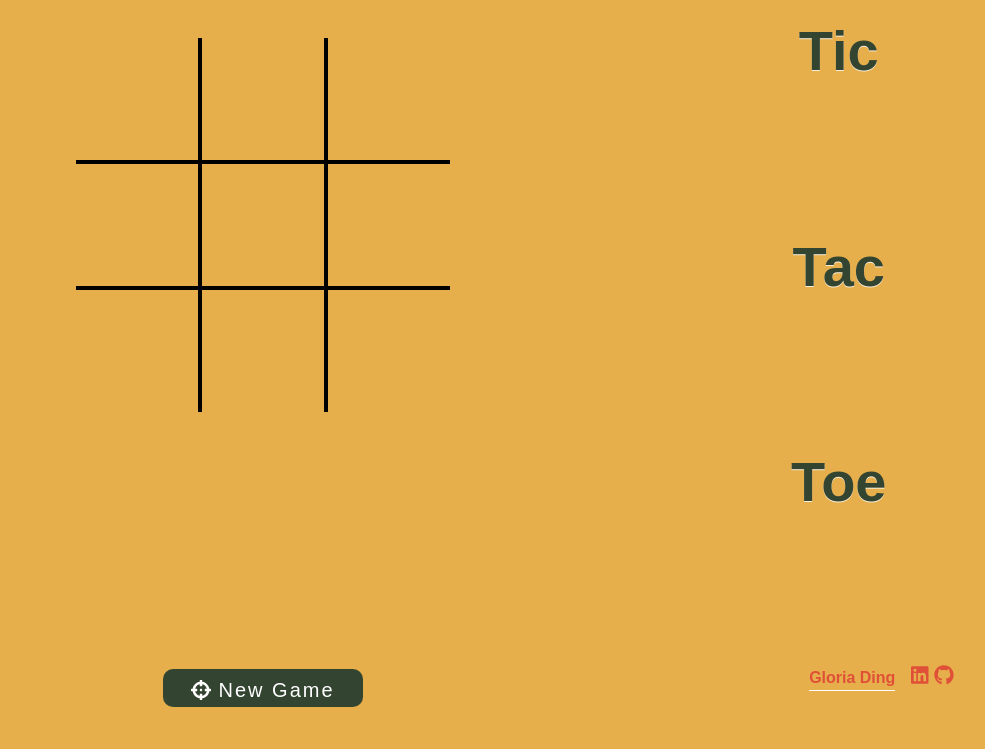
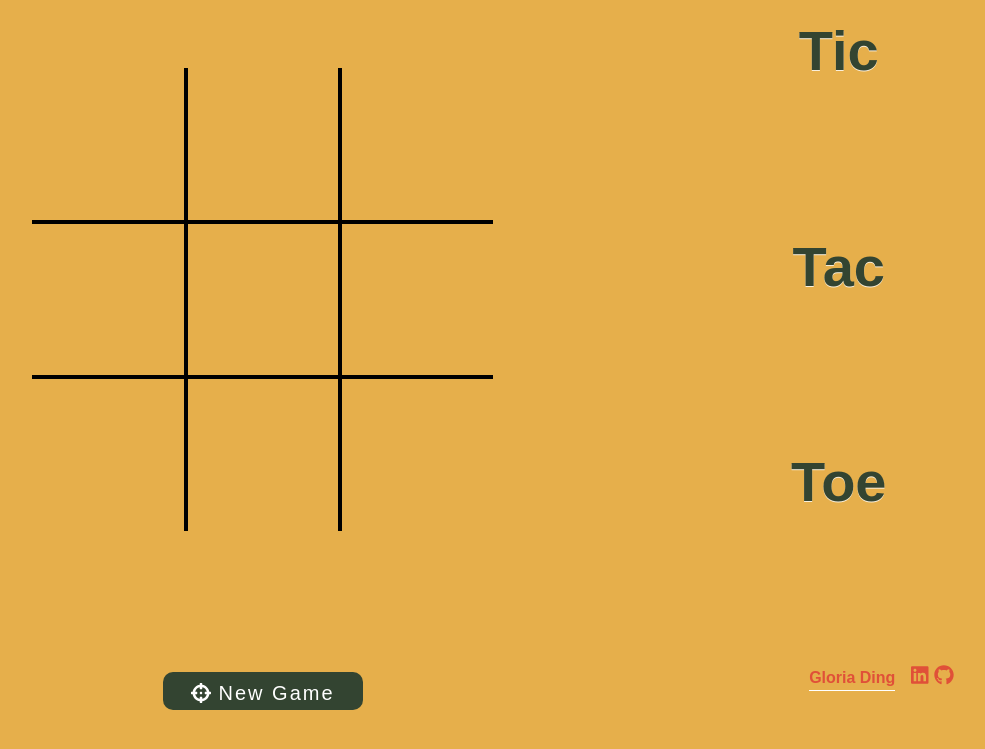
Before and after one commit to gloriading/Tic-Tac-Toe-2-player, a PHP site: page / in a window 1280 px wide. Shown: the top 749 px of the page, without its empty margins (262-1247 px from the left). Run offline with PHP 8.4, Linux system fonts and the light colour scheme; some libraries are stand-ins or nearby versions.

Commit message:
updated the gameboard to be responsive

```diff
--- a/index.css
+++ b/index.css
@@ -35,25 +35,40 @@ main {
 /*  Left - Gameboard   -------------------------------------------------- */
 #playArea {
   height: 90%;
-  padding-top: 20px;
+  margin-top: 50px;
 }
 
 table {
   margin-left: auto;
   margin-right: auto;
   border-collapse: collapse;
+  width: 50%;
+  min-width: 300px;
 }
 
 td {
-  min-width: 120px;
-  height: 120px;
+  width: 33.333%;
   border: 4px black solid;
   cursor: pointer;
   text-align: center;
-  font-family: fantasy,Helvetica, Arial;
+  font-family: Arial, Helvetica;
   font-weight: bold;
   color: black;
   font-size: 3.5em;
+  position: relative;
+}
+
+td:after {
+  content: '';
+  display: block;
+  margin-top: 100%;
+}
+
+.cell {
+  position: absolute;
+  padding-top: 20px;
+  width: 100%;
+  height: 100%;
 }
 
 tr:first-child td {
--- a/index.html
+++ b/index.html
@@ -14,19 +14,19 @@
         <div id="playArea">
           <table>
             <tr>
-              <td class="cell" id="0"></td>
-              <td class="cell" id="1"></td>
-              <td class="cell" id="2"></td>
+              <td class="content"><div class="cell" id="0"></div></td>
+              <td class="content"><div class="cell" id="1"></div></td>
+              <td class="content"><div class="cell" id="2"></div></td>
             </tr>
             <tr>
-              <td class="cell" id="3"></td>
-              <td class="cell" id="4"></td>
-              <td class="cell" id="5"></td>
+              <td class="content"><div class="cell" id="3"></div></td>
+              <td class="content"><div class="cell" id="4"></div></td>
+              <td class="content"><div class="cell" id="5"></div></td>
             </tr>
             <tr>
-              <td class="cell" id="6"></td>
-              <td class="cell" id="7"></td>
-              <td class="cell" id="8"></td>
+              <td class="content"><div class="cell" id="6"></div></td>
+              <td class="content"><div class="cell" id="7"></div></td>
+              <td class="content"><div class="cell" id="8"></div></td>
             </tr>
           </table>
         </div>
```
